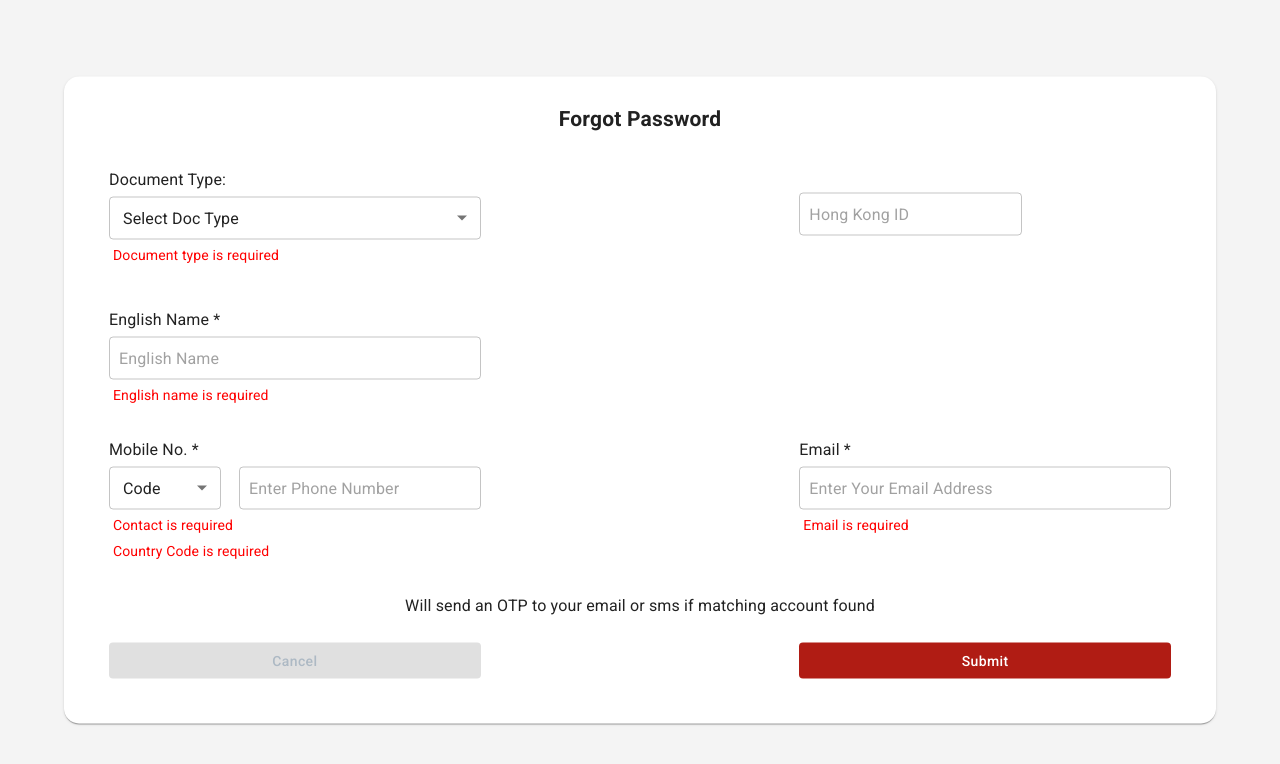
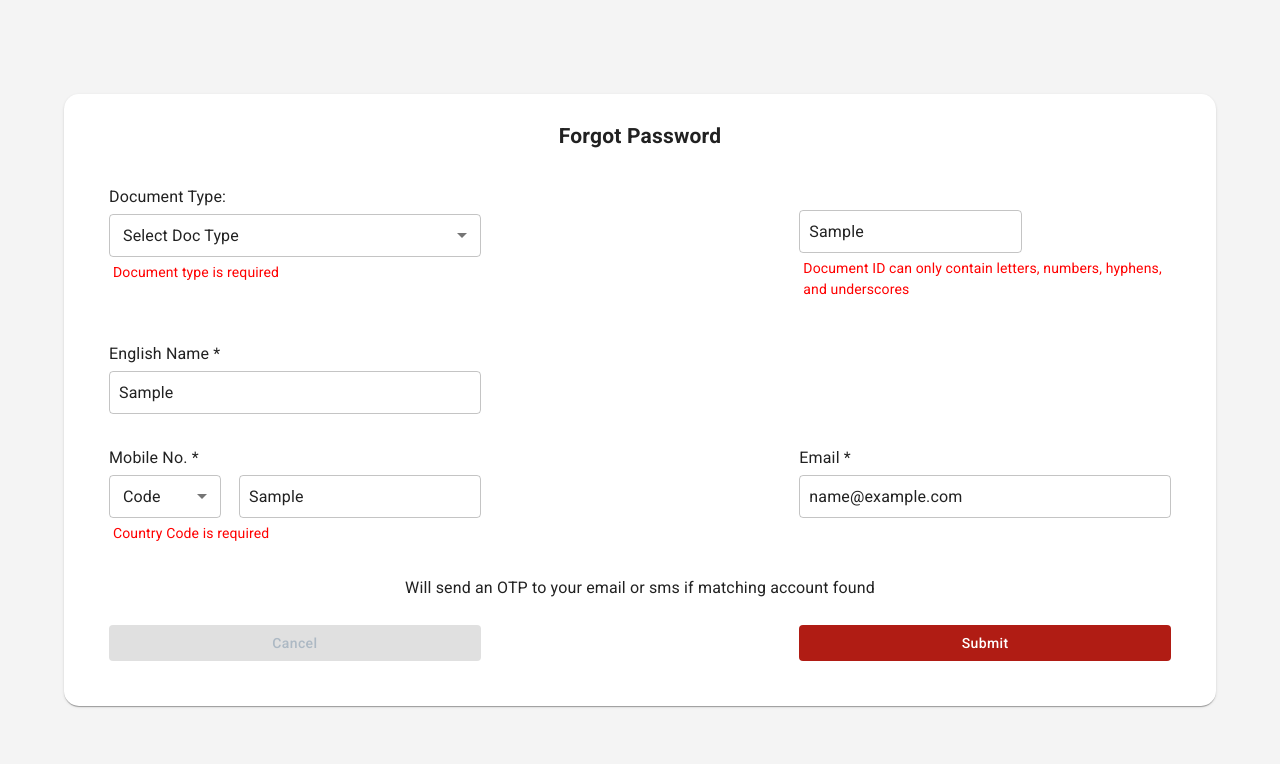
Before and after one commit to Zaka-Ullah/shahid-jon-forgot-password-, a React (Create React App) app: page / in a window 1280 px wide. Both pictures are taken after typing "Sample", "Sample", "Sample", "name@example.com" into the empty fields and a click on the button "Submit". Shown: the top 764 px of the page. Built offline with nearby package versions, Linux system fonts and the light colour scheme.

Commit message:
Forgot Password Changes Added

```diff
--- a/src/components/Layout/components/ForgotPassword.tsx
+++ b/src/components/Layout/components/ForgotPassword.tsx
@@ -12,7 +12,12 @@ import {
 import useMediaBreakpoints from "hooks/useMediaBreakpoints";
 import * as Yup from "yup";
 import { useFormik } from "formik";
-import React from "react";
+import React, { useState } from "react";
+import { transform } from "typescript";
+interface StyledCommonTabletProps {
+  commonTabletMobile?: boolean;
+  docType?: string;
+}
 interface Values {
   docType: string;
   documentId: string;
@@ -20,6 +25,7 @@ interface Values {
   email: string;
   name: string;
   countryCode: string;
+  hkidnumber?: string;
 }
 interface CountryCode {
   value: string;
@@ -51,7 +57,7 @@ interface DocType {
 const DocTypeOptions: DocType[] = [
   { label: "Select Doc Type", value: " " },
   { label: "HKD", value: "HKD" },
-  { label: "password", value: "password" },
+  { label: "Passport", value: "passport" },
 ];
 const initialValues: Values = {
   docType: " ",
@@ -60,7 +66,9 @@ const initialValues: Values = {
   documentId: "",
   email: "",
   name: "",
+  hkidnumber: "",
 };
+
 const validationSchema = Yup.object({
   docType: Yup.string()
     .required("Document type is required")
@@ -75,7 +83,7 @@ const validationSchema = Yup.object({
   documentId: Yup.string()
     .required("Document ID is required")
     .matches(
-      /^[a-zA-Z0-9_-]+$/,
+      /^[0-9-]+$/,
       "Document ID can only contain letters, numbers, hyphens, and underscores"
     )
     .min(6, "Document ID must be at least 6 characters")
@@ -92,6 +100,7 @@ const validationSchema = Yup.object({
     .required("Email is required")
     .email("Invalid email format")
     .max(255, "Email must be at most 255 characters"),
+
   contact: Yup.string()
     .required("Contact is required")
     .matches(/^[^\s].*/, "Contact is required")
@@ -100,41 +109,267 @@ const validationSchema = Yup.object({
 });
 
 export default function ForgotPassword() {
-  const {
-
-    commonTabletMobile,
-
-  } = useMediaBreakpoints();
+  const [hkidNumberError, setHkidNumberError] = useState<boolean>(false);
+  const { commonTabletMobile } = useMediaBreakpoints();
   let formik = useFormik({
     initialValues,
     validationSchema,
     onSubmit: (values) => {
+      if (hkidNumberError) {
+      } else {
         console.log(values);
+      }
       // Handle form submission here
     },
   });
-  const StyledSelectCountryCode = styled(Select)({
+
+  return (
+    <StyledPaper>
+      <form onSubmit={formik.handleSubmit}>
+        <Stack direction="row">
+          <ForgotPasswordTypo>Forgot Password</ForgotPasswordTypo>
+        </Stack>
+        <StyledStackDocument direction="row" mt={4}>
+          <StyledDocumentType commonTabletMobile={commonTabletMobile}>
+            <Typography>Document Type:</Typography>
+            <StyledSelectDoc
+              id="docType"
+              name="docType"
+              value={formik.values.docType}
+              placeholder="Select Doc Type"
+              onChange={(e) => {
+                formik.handleChange(e);
+                if (e.target.value !== "HKD") {
+                  setHkidNumberError(false);
+                }
+              }}
+            >
+              {" "}
+              {DocTypeOptions.map((item) => (
+                <MenuItem value={item.value}>{item.label}</MenuItem>
+              ))}
+            </StyledSelectDoc>
+            {formik.touched.docType && formik.errors.docType ? (
+              <StyledFormikError>{formik.errors.docType}</StyledFormikError>
+            ) : null}
+          </StyledDocumentType>
+          <StyledDocumentIdBox
+            direction="row"
+            commonTabletMobile={commonTabletMobile}
+          >
+            <StyledDocumentIDTextField
+              name="documentId"
+              commonTabletMobile={commonTabletMobile}
+              docType={formik.values.docType}
+              onChange={formik.handleChange}
+              placeholder={`${
+                formik.values.docType === "passport" ||
+                formik.values.docType === " "
+                  ? "Document ID"
+                  : "Hong Kong ID"
+              }`}
+            />
+            {formik.values.docType !== "passport" &&
+            formik.values.docType !== " " ? (
+              <StyledHKIDnumberBox
+                docType={formik.values.docType}
+                direction="row"
+              >
+                <StyledHKIDNumberTypoLeft>(</StyledHKIDNumberTypoLeft>
+                <StyledHKIDNumberField
+                  name="hkidnumber"
+                  onChange={(e) => {
+                    formik.handleChange(e);
+                    if (e.target.value.length > 0) {
+                      setHkidNumberError(false);
+                    } else {
+                      setHkidNumberError(true);
+                    }
+                  }}
+                ></StyledHKIDNumberField>
+                <StyledHKIDNumberTypoRight>)</StyledHKIDNumberTypoRight>
+              </StyledHKIDnumberBox>
+            ) : undefined}
+            {formik.touched.documentId && formik.errors.documentId ? (
+              <StyledFormikError>
+                {formik.values.docType === "passport" ||
+                formik.values.docType === " "
+                  ? formik.errors.documentId
+                  : "Hong Kong ID"}
+              </StyledFormikError>
+            ) : null}
+            {formik.touched.hkidnumber && hkidNumberError ? (
+              <StyledFormikError className="block">
+                HKID Number Is Required
+              </StyledFormikError>
+            ) : null}
+          </StyledDocumentIdBox>
+          <StyledEnglishNameBox commonTabletMobile={commonTabletMobile}>
+            <Typography mt={4}>English Name *</Typography>
+            <StyledEnglishNameTextField
+              name="name"
+              id="name"
+              onChange={formik.handleChange}
+              placeholder="English Name"
+            />
+            {formik.touched.name && formik.errors.name ? (
+              <StyledFormikError className="block">
+                {formik.errors.name}
+              </StyledFormikError>
+            ) : null}
+          </StyledEnglishNameBox>
+        </StyledStackDocument>
+        <StyledStackContact direction="row">
+          <StyledBoxMobileNo commonTabletMobile={commonTabletMobile}>
+            <Typography mt={4}>Mobile No. *</Typography>
+            <StyledSelectCountryCode
+              id="countryCode"
+              name="countryCode"
+              value={formik.values.countryCode}
+              placeholder="Code"
+              commonTabletMobile={commonTabletMobile}
+              onChange={formik.handleChange}
+            >
+              {" "}
+              {countryCodeOptions.map((item) => (
+                <MenuItem value={item.value}>{item.label}</MenuItem>
+              ))}
+            </StyledSelectCountryCode>
+            <StyledContactTextField
+              commonTabletMobile={commonTabletMobile}
+              placeholder="Enter Phone Number"
+              id="contact"
+              name="contact"
+              onChange={formik.handleChange}
+            />
+            {formik.touched.contact && formik.errors.contact ? (
+              <StyledFormikError>{formik.errors.contact}</StyledFormikError>
+            ) : null}
+            {formik.touched.countryCode && formik.errors.countryCode ? (
+              <StyledFormikError>{formik.errors.countryCode}</StyledFormikError>
+            ) : null}
+          </StyledBoxMobileNo>
+          <StyledBoxEmail commonTabletMobile={commonTabletMobile}>
+            <Typography mt={4}>Email *</Typography>
+            <StyledContactTextEmail
+              name="email"
+              commonTabletMobile={commonTabletMobile}
+              onChange={formik.handleChange}
+              placeholder="Enter Your Email Address"
+            />
+            {formik.touched.email && formik.errors.email ? (
+              <StyledFormikError>{formik.errors.email}</StyledFormikError>
+            ) : null}
+          </StyledBoxEmail>
+        </StyledStackContact>
+        <StyledOTPRequestLabel>
+          Will send an OTP to your email or sms if matching account found
+        </StyledOTPRequestLabel>
+        <StyledButtonStack direction="row">
+          <StyledButtonCancel>Cancel</StyledButtonCancel>
+          <StyledButtonSubmit
+            onClick={(e) => {
+              if (formik.values.docType === "passport") {
+                setHkidNumberError(false);
+              } else {
+                if (formik.values.docType === "HKD") {
+                  if (formik.values.hkidnumber !== undefined) {
+                    if (formik.values.hkidnumber.length > 0) {
+                      setHkidNumberError(false);
+                    } else {
+                      setHkidNumberError(true);
+                    }
+                  } else {
+                    setHkidNumberError(true);
+                  }
+                }
+              }
+            }}
+            type="submit"
+          >
+            Submit
+          </StyledButtonSubmit>
+        </StyledButtonStack>
+      </form>
+    </StyledPaper>
+  );
+}
+//All Styles Goes Here
+const StyledSelectCountryCode = styled(Select)<StyledCommonTabletProps>(
+  ({ commonTabletMobile }) => ({
     width: "30%",
     height: "43px",
     marginTop: "5px",
     ...(commonTabletMobile && {
-      width: '35%',
-      transform: "translate(0%)"
+      width: "35%",
+      transform: "translate(0%)",
+    }),
   })
+);
 
+const StyledDocumentIdBox = styled(Stack)<StyledCommonTabletProps>(
+  ({ commonTabletMobile }) => ({
+    flexWrap: "wrap",
+    justifyContent: "space-between",
+    width: commonTabletMobile ? "100%" : "35%",
+    ...(commonTabletMobile && {
+      transform: "translate(0%)",
+    }),
+  })
+);
+const StyledDocumentIDTextField = styled(TextField)<StyledCommonTabletProps>(
+  ({ commonTabletMobile, docType }) => ({
+    marginTop: "25px",
+    width:
+      commonTabletMobile && docType !== "passport"
+        ? "50%"
+        : !commonTabletMobile && docType !== "passport"
+        ? "60%"
+        : "100%",
+    "& input": {
+      padding: "10px",
+    },
+    ...(commonTabletMobile && {
+      transform: "translate(0%)",
+    }),
+  })
+);
+const StyledHKIDNumberTypoLeft = styled(Typography)({
+  width: "10px",
+  fontSize: "41px",
+  lineHeight: "40px",
+  color: "gray",
+  fontWeight: "normal",
 });
-  const StyledDocumentIdBox = styled(Box)({
-    width: "35%",
-    ...(commonTabletMobile && {
-      width: '80vw',
-      transform: "translate(0%)"
+const StyledHKIDNumberTypoRight = styled(Typography)({
+  width: "10px",
+  fontSize: "41px",
+  lineHeight: "40px",
+  color: "gray",
+});
+const StyledHKIDNumberField = styled(TextField)({
+  width: "50%",
+  padding: "0px",
+
+  marginTop: "2px",
+  "& input": {
+    padding: "8px",
+    textAlign: "center",
+  },
+});
+const StyledHKIDnumberBox = styled(Stack)<StyledCommonTabletProps>(
+  ({ commonTabletMobile, docType }) => ({
+    width: commonTabletMobile ? "10%" : "30%",
+    marginTop: "25px",
+    flexWrap: "wrap",
+    justifyContent: "space-around",
   })
-  });
+);
 const StyledFormikError = styled(Typography)({
   color: "red",
   marginTop: "5px",
-    fontSize:"14px",
-    paddingLeft:"4px",
+  fontSize: "14px",
+  paddingLeft: "4px",
   width: "100%",
 });
 const StyledStackDocument = styled(Stack)({
@@ -148,17 +383,17 @@ export default function ForgotPassword() {
   width: "90vw",
   maxHeight: "90vh",
   padding: "45px",
-    paddingTop:"15px",
+  paddingTop: "15px",
   top: "50%",
   transform: "translate(0,-50%)",
   overflowY: "auto",
   position: "fixed",
   boxSizing: "border-box",
-    borderRadius:"15px",
-    "&::-webkit-scrollbar":{
-      width:"0px",
-      height:"0px"
-    }
+  borderRadius: "15px",
+  "&::-webkit-scrollbar": {
+    width: "0px",
+    height: "0px",
+  },
 });
 const StyledSelectDoc = styled(Select)({
   width: "100%",
@@ -179,40 +414,35 @@ export default function ForgotPassword() {
   width: "100%",
   marginTop: "32px",
 });
-  const StyledDocumentType = styled(Box)({
+const StyledDocumentType = styled(Box)<StyledCommonTabletProps>(
+  ({ commonTabletMobile }) => ({
     width: "35%",
     ...(commonTabletMobile && {
-      width: '80vw',
-      transform: "translate(0%)"
+      width: "80vw",
+      transform: "translate(0%)",
+    }),
   })
-  });
-  const StyledBoxMobileNo = styled(Box)(
-    () => ({
+);
+const StyledBoxMobileNo = styled(Box)<StyledCommonTabletProps>(
+  ({ commonTabletMobile }) => ({
+    width: commonTabletMobile ? "80vw" : "35%",
+    ...(commonTabletMobile && {
+      transform: "translate(0%)",
+    }),
+  })
+);
+const StyledBoxEmail = styled(Box)<StyledCommonTabletProps>(
+  ({ commonTabletMobile }) => ({
     width: "35%",
     ...(commonTabletMobile && {
-        width: '80vw',
-        transform: "translate(0%)"
+      width: "80vw",
+      transform: "translate(0%)",
+    }),
   })
-    }))
-  const StyledBoxEmail = styled(Box)({
-    width: "35%",
-    ...(commonTabletMobile && {
-      width: '80vw',
-      transform: "translate(0%)"
-    })
-  });
-  const StyledDocumentIDTextField = styled(TextField)({
-    marginTop: "25px",
-    width: "60%",
-    "& input": {
-      padding: "10px",
-    },
-    ...(commonTabletMobile && {
-      width: '100%',
-      transform: "translate(0%)"
-    })
-  });
-  const StyledContactTextEmail = styled(TextField)({
+);
+
+const StyledContactTextEmail = styled(TextField)<StyledCommonTabletProps>(
+  ({ commonTabletMobile }) => ({
     marginTop: "5px",
     width: "100%",
     "& input": {
@@ -222,14 +452,16 @@ export default function ForgotPassword() {
       border: " solid black 1px !important",
     },
     ...(commonTabletMobile && {
-      width: '100%',
-      transform: "translate(0%)"
+      width: "100%",
+      transform: "translate(0%)",
+    }),
   })
-  });
-  const StyledContactTextField = styled(TextField)({
+);
+const StyledContactTextField = styled(TextField)<StyledCommonTabletProps>(
+  ({ commonTabletMobile }) => ({
     marginTop: "5px",
-    width: "65%",
-    marginLeft:"5%",
+
+    marginLeft: "5%",
     "& input": {
       padding: "10px",
     },
@@ -237,11 +469,11 @@ export default function ForgotPassword() {
       border: " solid black 1px !important",
     },
     ...(commonTabletMobile && {
-      width: '60%',
-      transform: "translate(0%)"
+      transform: "translate(0%)",
+    }),
+    width: commonTabletMobile ? "60%" : "65%",
   })
-
-  });
+);
 const StyledEnglishNameTextField = styled(TextField)({
   marginTop: "5px",
   width: "100%",
@@ -252,19 +484,20 @@ export default function ForgotPassword() {
     border: " solid black 1px !important",
   },
 });
-  const StyledEnglishNameBox = styled(Box)({
+const StyledEnglishNameBox = styled(Box)<StyledCommonTabletProps>(
+  ({ commonTabletMobile }) => ({
     marginTop: "10px",
     width: "35%",
     ...(commonTabletMobile && {
-      width: '100%',
-      transform: "translate(0%)"
+      width: "100%",
+      transform: "translate(0%)",
+    }),
   })
-  });
+);
 const StyledStackContact = styled(Stack)({
   justifyContent: "space-between",
   flexWrap: "wrap",
   width: "100%",
-
 });
 const StyledButtonStack = styled(Stack)({
   justifyContent: "space-between",
@@ -289,99 +522,3 @@ export default function ForgotPassword() {
     background: "rgb(176, 28, 20)  !important",
   },
 });
-
-  return (
-    <StyledPaper>
-      <form onSubmit={formik.handleSubmit}>
-        <Stack direction="row">
-          <ForgotPasswordTypo>Forgot Password</ForgotPasswordTypo>
-        </Stack>
-        <StyledStackDocument direction="row" mt={4}>
-          <StyledDocumentType>
-            <Typography>Document Type:</Typography>
-            <StyledSelectDoc
-              id="docType"
-              name="docType"
-              value={formik.values.docType}
-              placeholder="Select Doc Type"
-              onChange={formik.handleChange}
-            >
-              {" "}
-              {DocTypeOptions.map((item) => (
-                <MenuItem value={item.value}>{item.label}</MenuItem>
-              ))}
-            </StyledSelectDoc>
-            {formik.touched.docType && formik.errors.docType ? (
-              <StyledFormikError>{formik.errors.docType}</StyledFormikError>
-            ) : null}
-          </StyledDocumentType>
-          <StyledDocumentIdBox>
-            <StyledDocumentIDTextField
-              name="documentId"
-              onChange={formik.handleChange}
-              placeholder={`${formik.values.docType === "password" ? "Document ID" :"Hong Kong ID"}`}
-            />
-            {formik.touched.documentId && formik.errors.documentId ? (
-              <StyledFormikError>{ formik.values.docType === "password" ?formik.errors.documentId:"Hong Kong ID"}</StyledFormikError>
-            ) : null}
-          </StyledDocumentIdBox>
-          <StyledEnglishNameBox>
-            <Typography mt={4}>English Name *</Typography>
-            <StyledEnglishNameTextField
-              name="name"
-              onChange={formik.handleChange}
-              placeholder="English Name"
-            />
-            {formik.touched.name && formik.errors.name ? (
-              <StyledFormikError>{formik.errors.name}</StyledFormikError>
-            ) : null}
-          </StyledEnglishNameBox>
-        </StyledStackDocument>
-        <StyledStackContact direction="row">
-          <StyledBoxMobileNo>
-            <Typography mt={4}>Mobile No. *</Typography>
-            <StyledSelectCountryCode
-              id="countryCode"
-              name="countryCode"
-              value={formik.values.countryCode}
-              placeholder="Code"
-              onChange={formik.handleChange}
-            >
-              {" "}
-              {countryCodeOptions.map((item) => (
-                <MenuItem value={item.value}>{item.label}</MenuItem>
-              ))}
-            </StyledSelectCountryCode>
-            <StyledContactTextField placeholder="Enter Phone Number" id="contact" name="contact" onChange={formik.handleChange}/>
-            {formik.touched.contact && formik.errors.contact ? (
-              <StyledFormikError>{formik.errors.contact}</StyledFormikError>
-            ) : null}
-             {formik.touched.countryCode && formik.errors.countryCode ? (
-              <StyledFormikError>{formik.errors.countryCode}</StyledFormikError>
-            ) : null}
-          </StyledBoxMobileNo>
-          <StyledBoxEmail>
-            <Typography mt={4}>Email *</Typography>
-            <StyledContactTextEmail
-              name="email"
-              onChange={formik.handleChange}
-              placeholder="Enter Your Email Address"
-            />
-            {formik.touched.email && formik.errors.email ? (
-              <StyledFormikError>{formik.errors.email}</StyledFormikError>
-            ) : null}
-          </StyledBoxEmail>
-        </StyledStackContact>
-        <StyledOTPRequestLabel>
-          Will send an OTP to your email or sms if matching account found
-        </StyledOTPRequestLabel>
-        <StyledButtonStack direction="row">
-          <StyledButtonCancel>Cancel</StyledButtonCancel>
-          <StyledButtonSubmit type="submit">Submit</StyledButtonSubmit>
-        </StyledButtonStack>
-      </form>
-    </StyledPaper>
-  );
-
-}
-//All Styles Goes Here
--- a/src/components/Layout/index.tsx
+++ b/src/components/Layout/index.tsx
@@ -29,6 +29,7 @@ const Layout = (props: BoxProps) => {
 
      <ForgotPassword/>
 
+
     {/*
       <Header {...{ openSidebar, onToggleSidebar }} />
 
```
Lines whose indentation alone changed are shown as unchanged.
